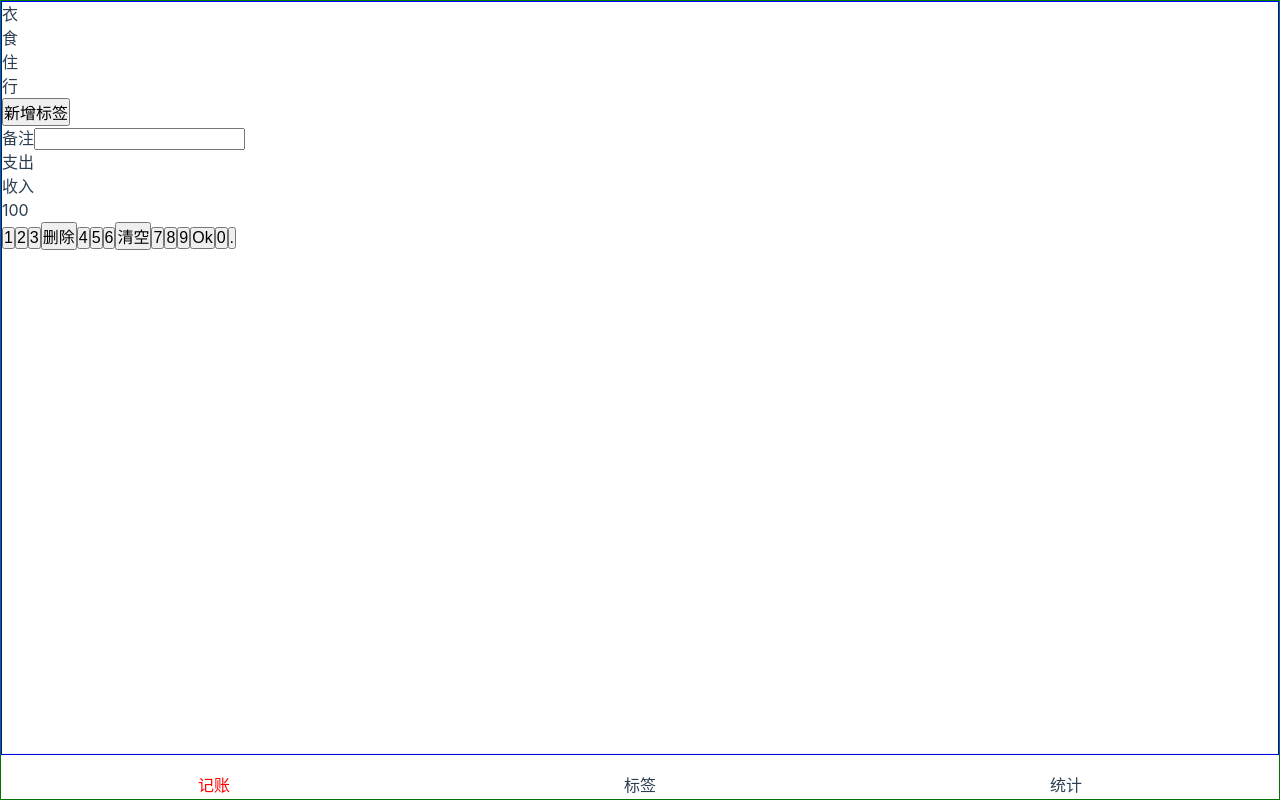
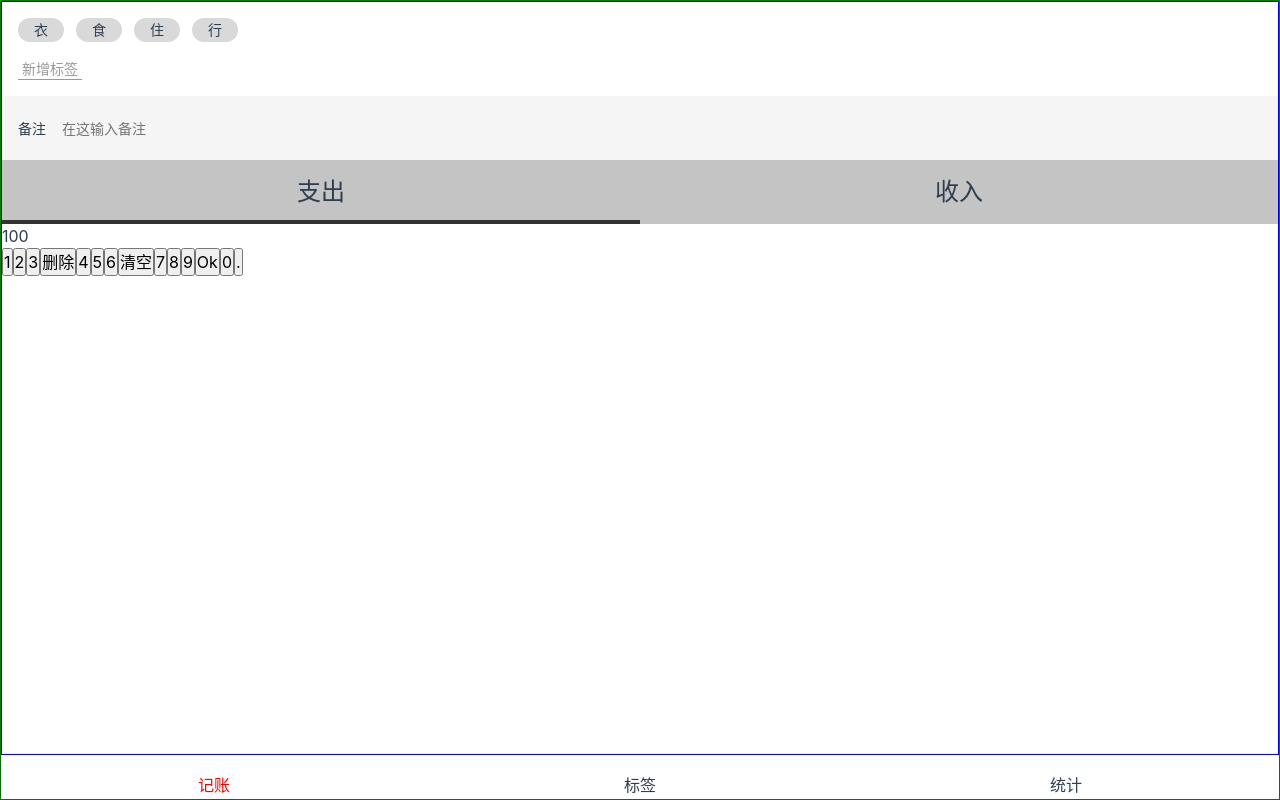
Before and after one commit to gongjianOnline/accountBookVue, a Vue app: page /#/money in a window 1280 px wide. Built offline with nearby package versions, Linux system fonts and the light colour scheme; some icons are missing.

Commit message:
完成了第二 三部分的css

```diff
--- a/src/App.vue
+++ b/src/App.vue
@@ -24,6 +24,7 @@
   -moz-osx-font-smoothing: grayscale;
   color: #2c3e50;
   line-height: 1.5;
+  font-size: 16px;
   font-family: $font-hei;
 }
 #nav {
--- a/src/assets/style/reset.scss
+++ b/src/assets/style/reset.scss
@@ -10,5 +10,6 @@
 sub{ vertical-align:text-bottom; }
 legend { color:#000; }
 fieldset, img { border:0; }
-button, input, select, textarea { font-size:100%; }
+button, input, select, textarea { font-size:100%; font:inherit}
 table { border-collapse:collapse; border-spacing:0; }
+:focus{outline: none}
--- a/src/views/Money.vue
+++ b/src/views/Money.vue
@@ -14,8 +14,8 @@
           </div>
           <div>
             <label class="notes">
-              <span>备注</span>
-              <input type="text">
+              <span class="name">备注</span>
+              <input type="text" placeholder="在这输入备注">
             </label>
           </div>
           <div>
@@ -54,7 +54,74 @@
 </script>
 
 <style lang="scss" scoped>
-
+@import "../assets/style/helper.scss";
+.types{
+  background: #c4c4c4;
+  display: flex;
+  text-align:center;
+  font-size: 24px;
+  > li{
+    width: 50%;
+    height: 64px;
+    display: flex;
+    justify-content: center;
+    align-items: center;
+    position: relative;
+    &.selected::after{
+      content: "";
+      position: absolute;
+      bottom:0;
+      left: 0;
+      width: 100%;
+      height: 4px;
+      background: #333;
+    }
+  }
+}
+.notes{
+  font-size: 14px;
+  background: #f5f5f5;
+  display: block;
+  padding: 0 16px;
+  display: flex;
+  align-items: center;
+  .name{
+    padding-right: 16px;
+  }
+  input{
+    /*padding: 16px 0;*/
+    height: 64px;
+    flex-grow: 1;
+    background: transparent;
+    border: none;
+    padding-right: 16px;
+  }
+}
+.tags {
+  font-size: 14px;
+  padding: 16px;
+  > .current{
+    display: flex;
+    > li{
+      background: #d9d9d9;
+      height: 24px;
+      line-height: 24px;
+      border-radius: (24px/2);
+      padding: 0 16px;
+      margin-right: 12px;
+    }
+  }
+  > .new{
+    padding-top: 16px;
+    button{
+      background: transparent;
+      border: none;
+      border-bottom: 1px solid;
+      color: #999;
+      padding: 0 4px;
+    }
+  }
+}
 
 
 </style>
```
